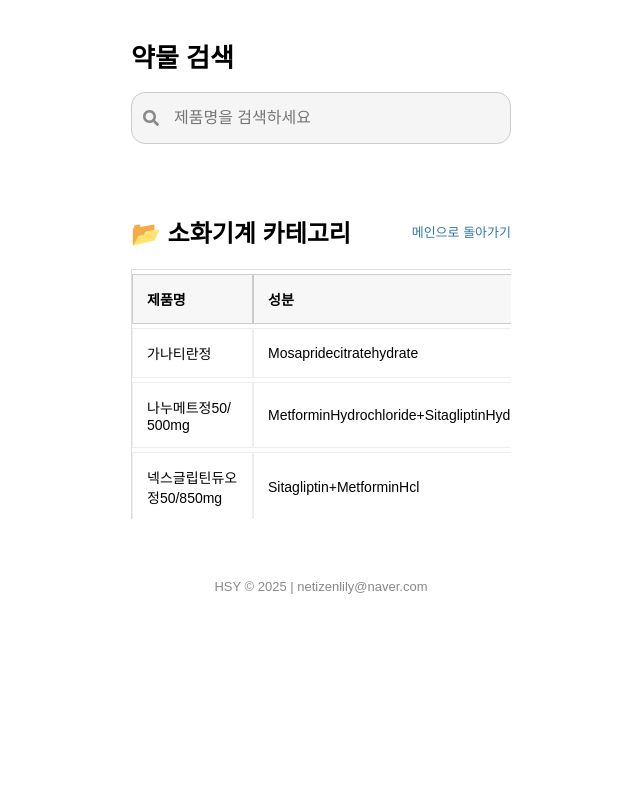
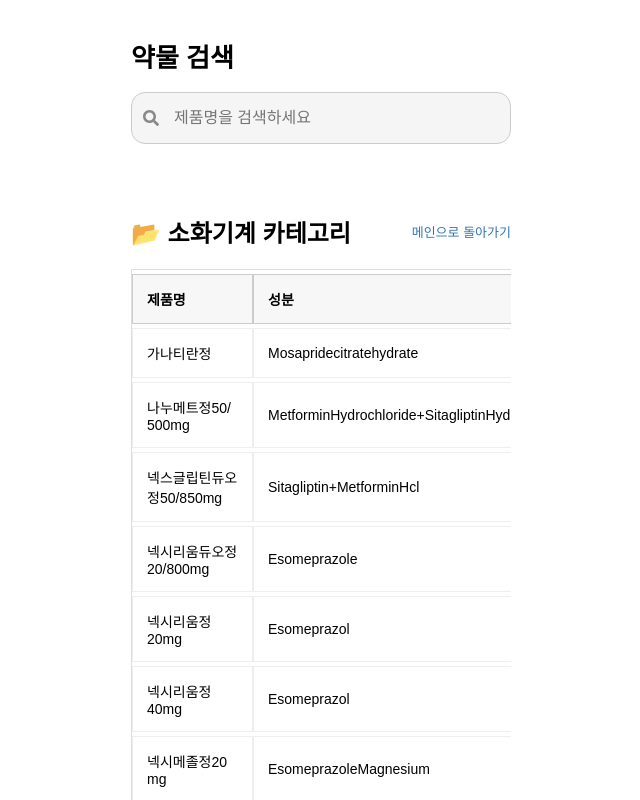
Before and after one commit to dasampharm/dasanpharm, a React (Create React App) app: page / in a window 1280 px wide. Both pictures are taken after a click on the button "소화기계". Shown: the top 800 px of the page, without its empty margins (319-959 px from the left). Built offline with nearby package versions, Linux system fonts and the light colour scheme.

Commit message:
Update App.js

```diff
--- a/src/App.js
+++ b/src/App.js
@@ -127,7 +127,7 @@ function App() {
             </label>
           )}
 
-          <div style={{ overflowX: "auto", maxHeight: "250px", overflowY: "auto" }}>
+          <div style={{ overflowX: "auto" }}>
             <table style={{ minWidth: "800px", borderCollapse: "separate", borderSpacing: "0 4px", fontSize: "14px", width: "100%", border: "1px solid #ddd" }}>
               <thead>
                 <tr>
```
